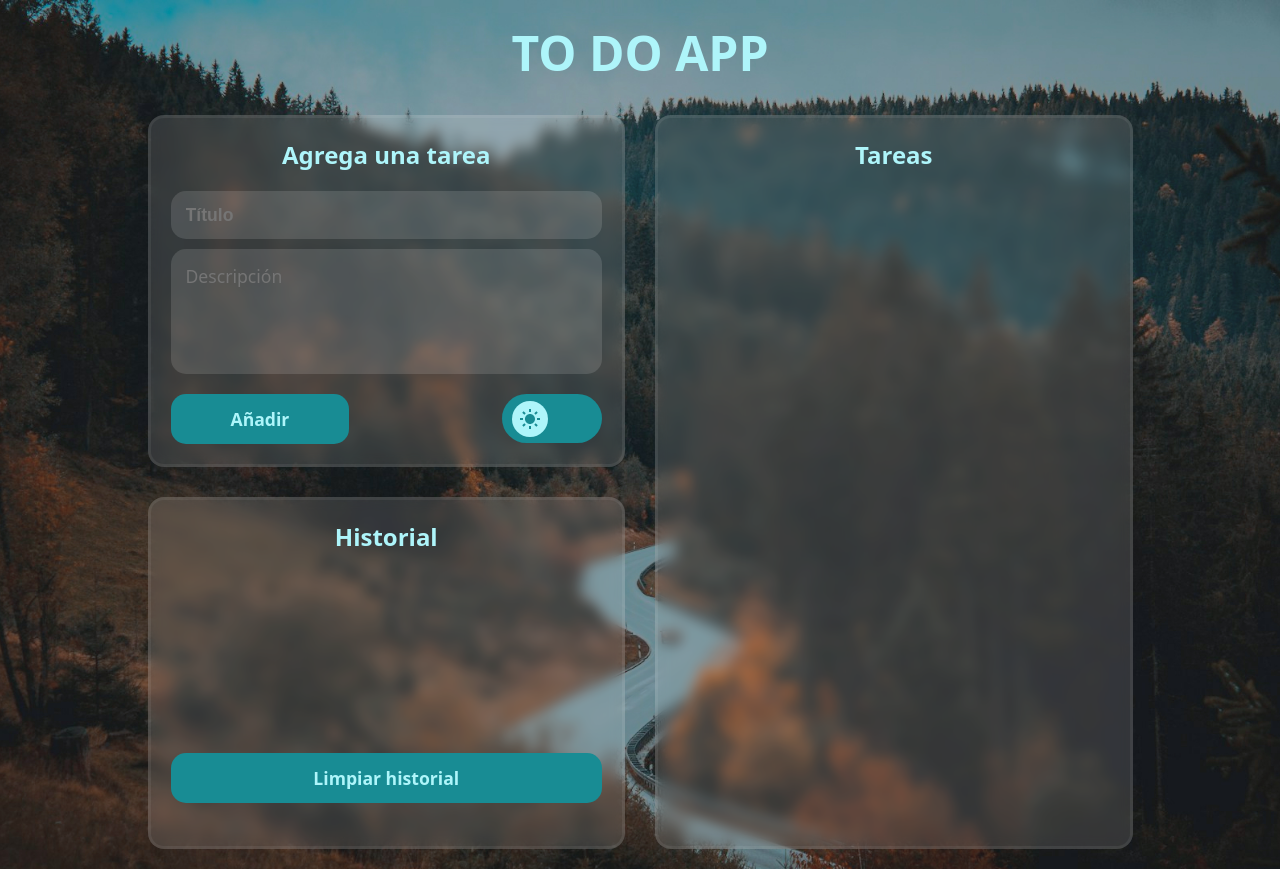
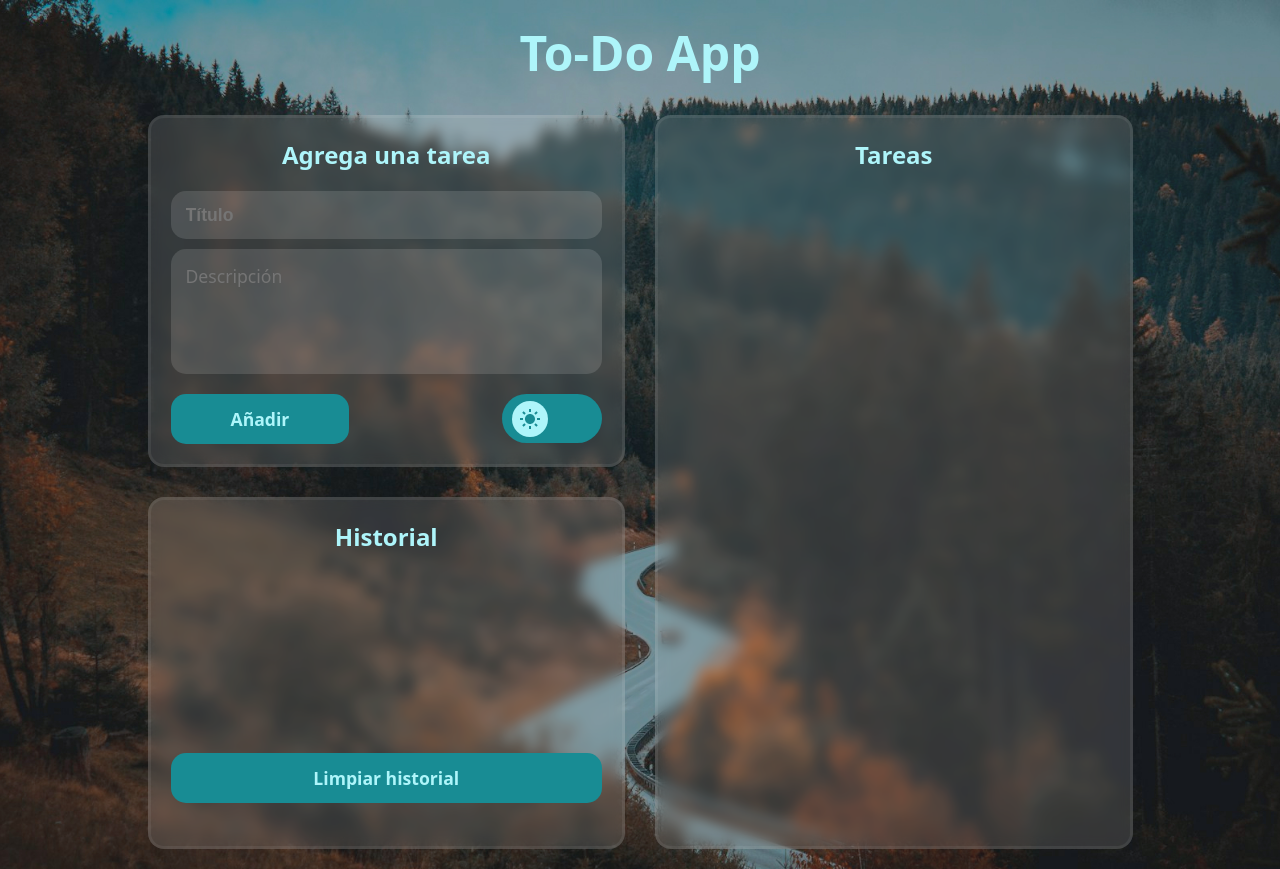
Before and after one commit to andycvv/to-do-app, a React (Vite) app: page / in a window 1280 px wide. Built offline with nearby package versions, Linux system fonts and the light colour scheme.

Commit message:
Add readme and change app name to 'To-Do App'

```diff
--- a/index.html
+++ b/index.html
@@ -5,7 +5,7 @@
     <link rel="preload" href="./assets/background-dark.jpg" as="image">
     <link rel="icon" type="image/svg+xml" href="./src/assets/icon-edit.svg" />
     <meta name="viewport" content="width=device-width, initial-scale=1.0" />
-    <title> To do App</title>
+    <title> To-Do App</title>
   </head>
   <body>
     <div id="root"></div>
--- a/src/App.jsx
+++ b/src/App.jsx
@@ -57,7 +57,7 @@
 
   return (
     <div className='container'>
-      <h1>TO DO APP</h1>
+      <h1>To-Do App</h1>
       <div className='grid'>
         <AddTareas agregarTareas={agregarTareas} tareas={tareas} selectTheme={selectTheme} theme={theme} />
         <TareasContenedor tareas={tareas} agregarTareasCompletadas={agregarTareasCompletadas} completarTarea={completarTarea} />
```
Also changed, not shown: 1 other file (tests, documents, lock files or other folders).
